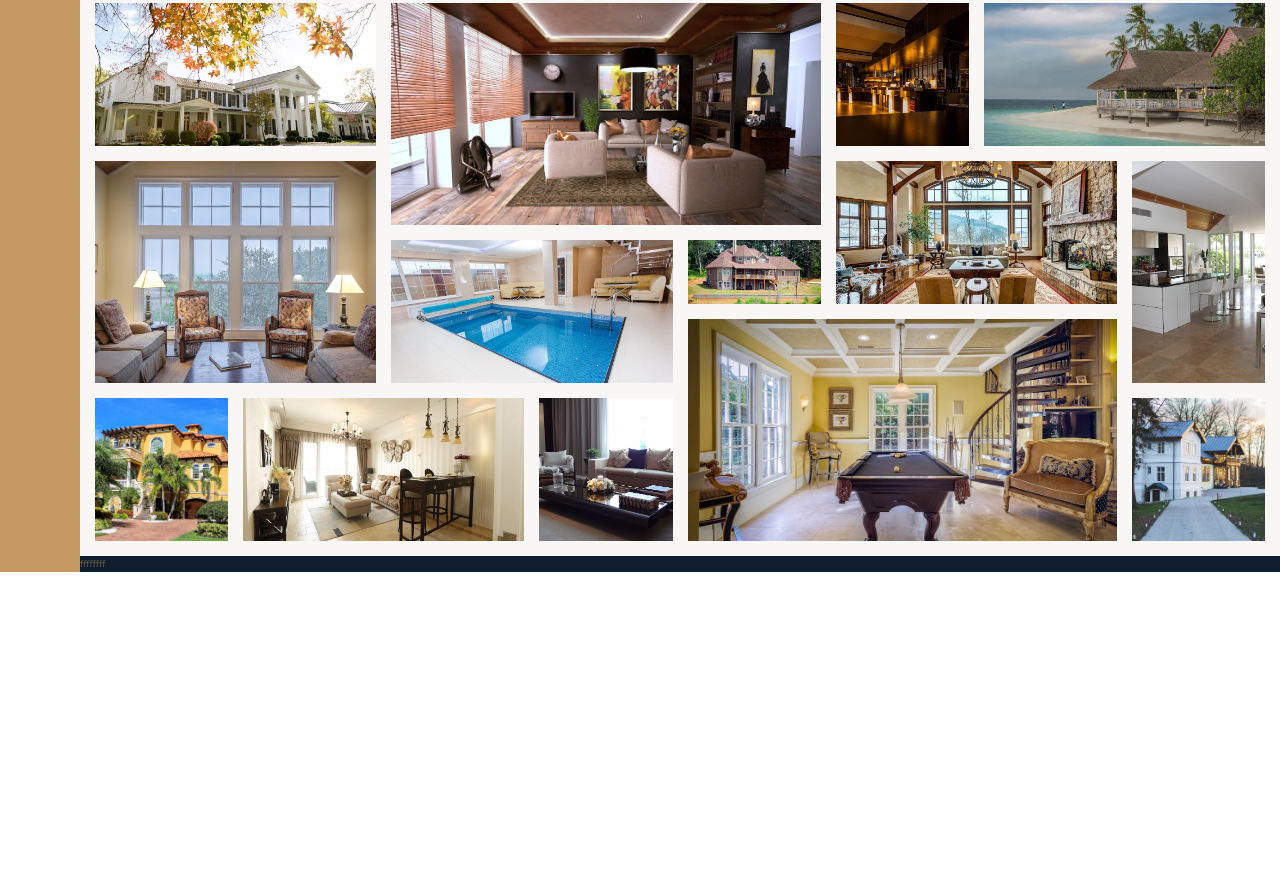
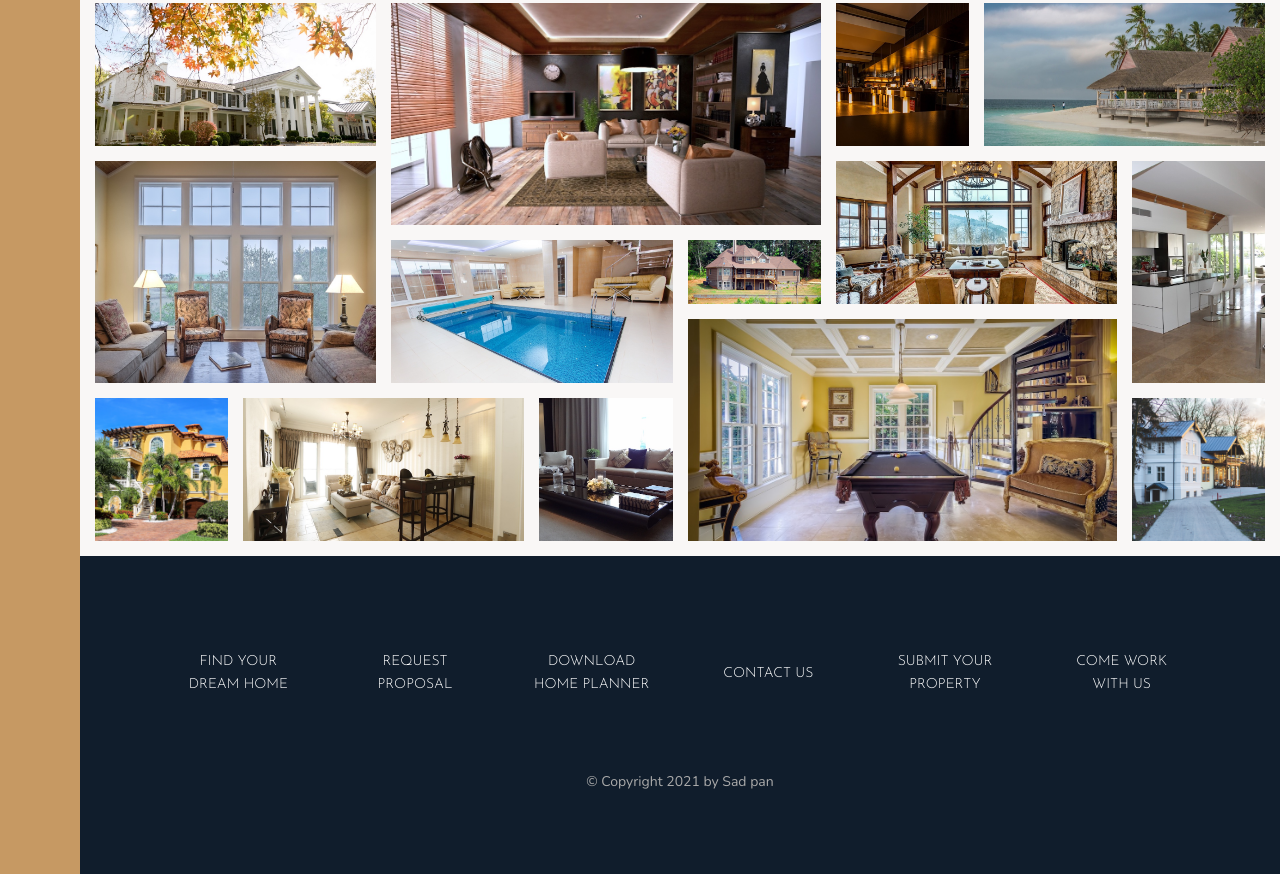
Before and after one commit to mudemy3637/CSS_Grid, a website: page index.html in a window 1280 px wide. Shown: the part 8196-9070 px from the top of the page. Before the commit the page ends 8768 px from the top, so only its background shows below. Drawn offline with nearby package versions, Linux system fonts and the light colour scheme.

Commit message:
116. Building the Footer

```diff
--- a/index.html
+++ b/index.html
@@ -374,6 +374,18 @@
       </figure>
     </section>
 
-    <footer class="footer">ffffffff</footer>
+    <footer class="footer">
+        <ul class="nav">
+            <li class="nav__item"><a href="#" class="nav__link">Find your dream home</a></li>
+            <li class="nav__item"><a href="#" class="nav__link">Request proposal </a></li>
+            <li class="nav__item"><a href="#" class="nav__link">Download home planner</a></li>
+            <li class="nav__item"><a href="#" class="nav__link">Contact us</a></li>
+            <li class="nav__item"><a href="#" class="nav__link">Submit your property</a></li>
+            <li class="nav__item"><a href="#" class="nav__link">Come work with us</a></li>
+        </ul>
+        <p class="copyright">
+            &copy; Copyright 2021 by Sad pan
+        </p>
+    </footer>
   </body>
 </html>
--- a/sass/_footer.scss
+++ b/sass/_footer.scss
@@ -1,4 +1,44 @@
 .footer {
     background-color: $color-secondary;
     grid-column: full-start / full-end;
+    padding: 8rem;
 }
+
+.nav {
+    list-style: none;
+
+    display: grid;
+    grid-template-columns: repeat(auto-fit, minmax(15rem, 1fr));
+    grid-gap: 2rem;
+    align-items: center;
+
+    &__link,
+    &__link:visited {
+        font-size: 1.4rem;
+        color: #fff;
+        text-decoration: none;
+        font-family: $font-display;
+        text-transform: uppercase;
+        text-align: center;
+        padding: 1.5rem;
+        display: block;
+        transition:  all .2s;
+    }
+
+    &__link:hover,
+    &__link:active {
+        background-color: rgba(#fff, .05);
+        transform: translateY(-3px);
+    }
+}
+
+.copyright {
+    font-size: 1.4rem;
+    color: $color-grey-light-2;
+    margin-top: 6rem;
+    margin-right: auto;
+    margin-left: auto;
+    text-align: center;
+
+    width: 70%;
+}
```
Also changed, not shown: css/style.css.
